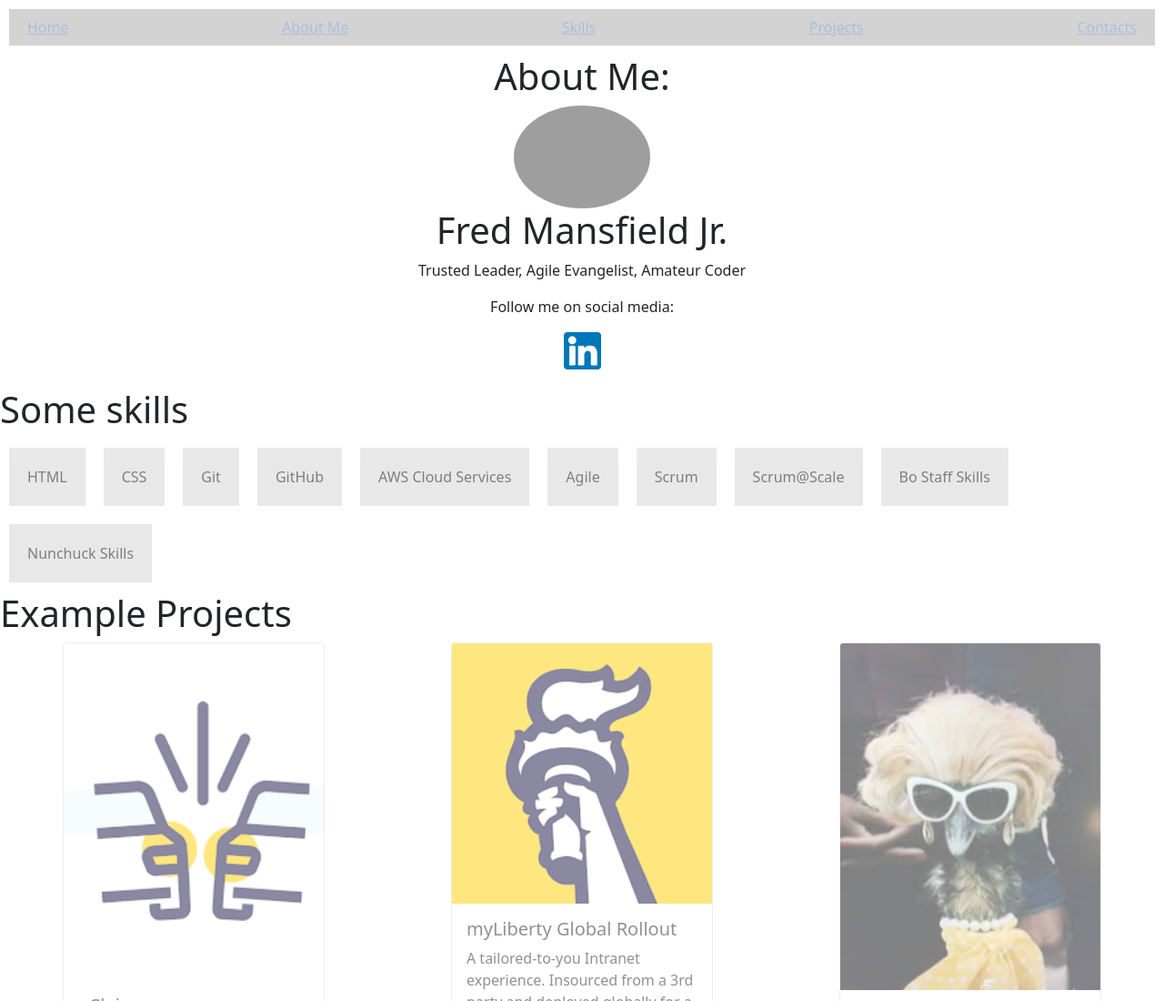
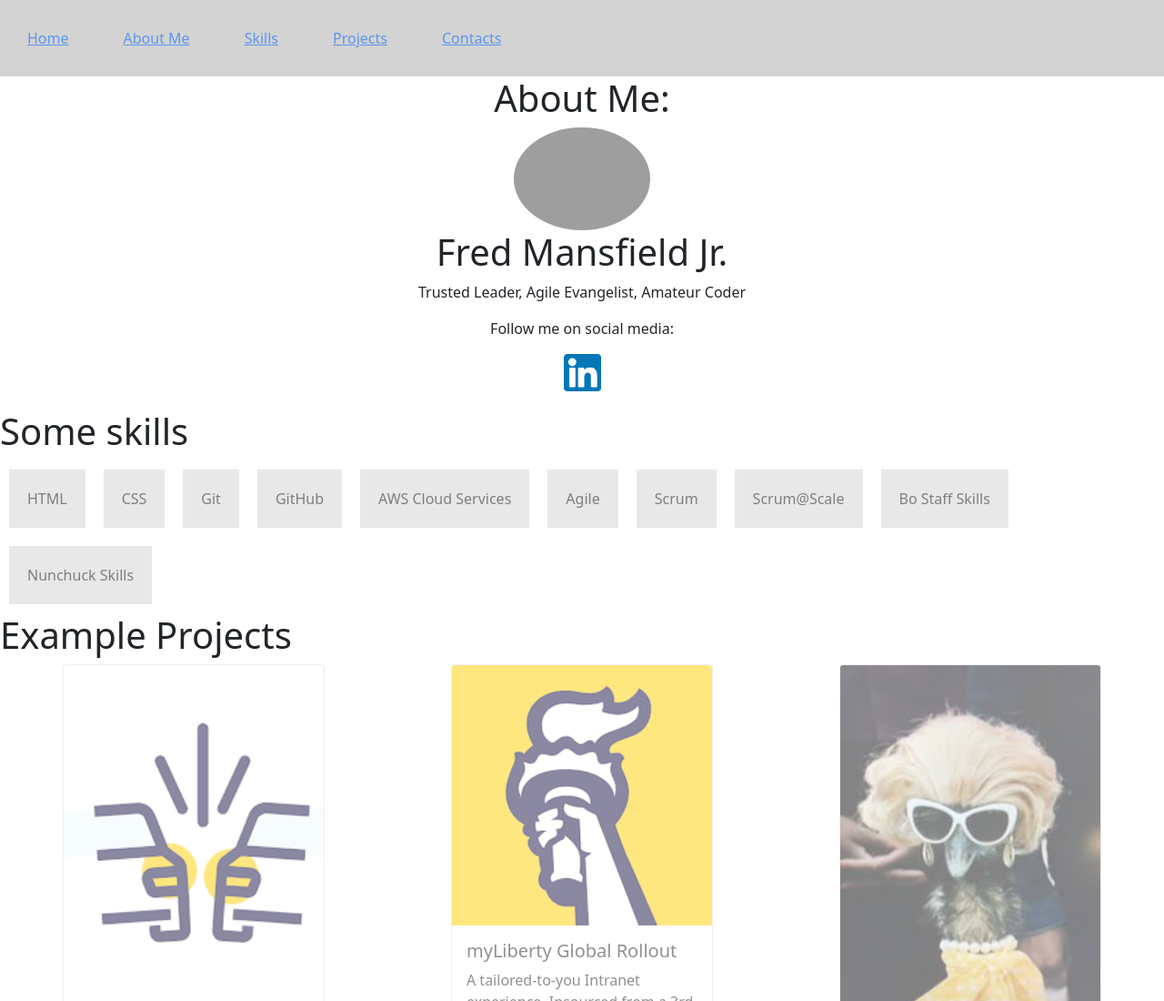
Before and after one commit to fwmansfield/PersonalPortfolio, a plain HTML site: page index.html in a window 1280 px wide. Shown: the top 1100 px of the page at 91% size. Drawn offline with nearby package versions, Linux system fonts and the light colour scheme; grey boxes are pictures that could not be loaded.

Commit message:
Restore flex-container

```diff
--- a/index.html
+++ b/index.html
@@ -10,7 +10,7 @@
     <body>
         <header>
             <nav>
-                <div class="navbar">
+                <div class="flex-container">
                     <div>
                         <a href="#">Home</a>
                     </div>
--- a/styles.css
+++ b/styles.css
@@ -5,34 +5,31 @@
     box-sizing: border-box;
     }
 
-.navbar,
+.flex-container,
 .skills,
 .projects {
     display: flex;
     flex-wrap: wrap;
 }
 
-.navbar {
-    margin: 10px;
-    padding: 20px;
+.flex-container {
     background-color: lightgray;
     color: black;
 }
 
-.navbar > div {
-    opacity: .2;
+.flex-container > div {
+    margin: 10px;
+    padding: 20px;
+    opacity: .6;
 }
 
-.navbar > div:hover {
+.flex-container > div:hover {
     background-color: gray;
     color: black;
     flex: wrap;
     opacity: 1;
 }
-a:hover {
-    background-color: gray;
-    color: white;
-}
+
 .profile-img {
     width: 150px;
     height: auto;
```
